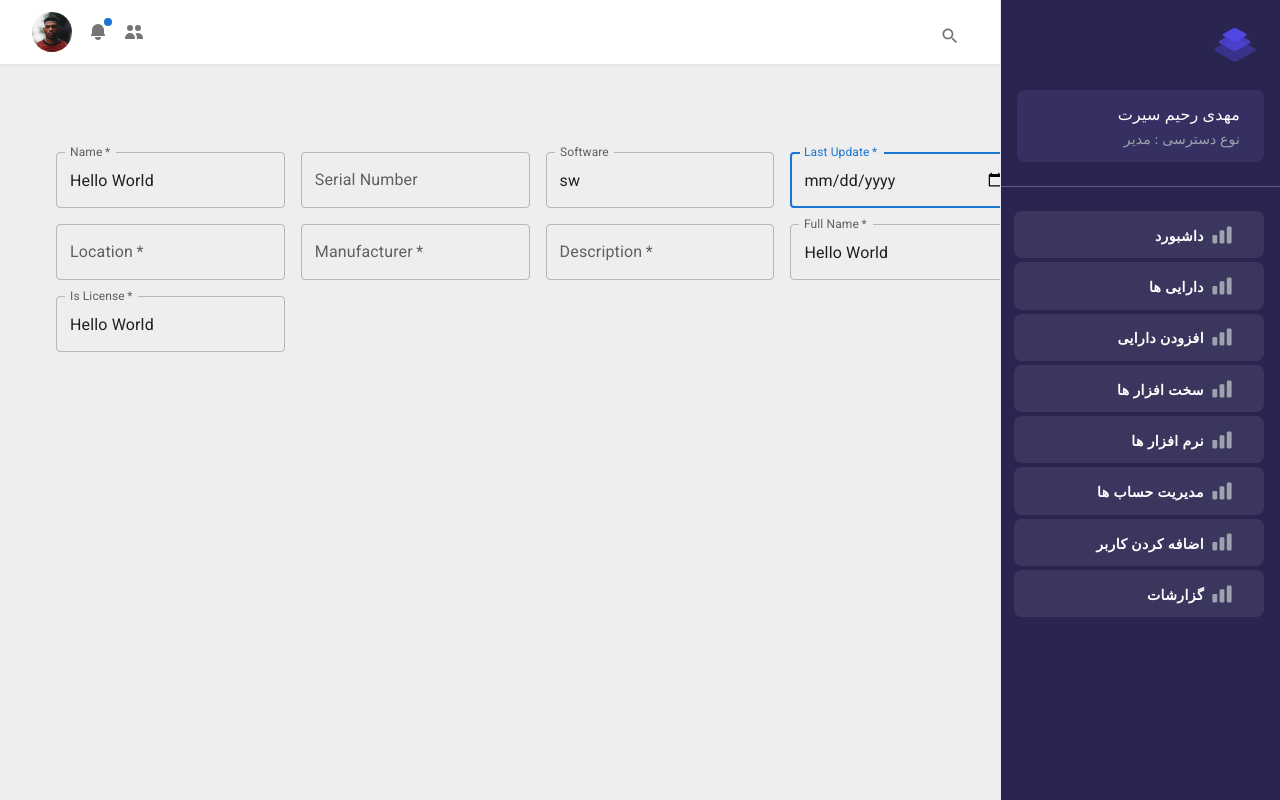
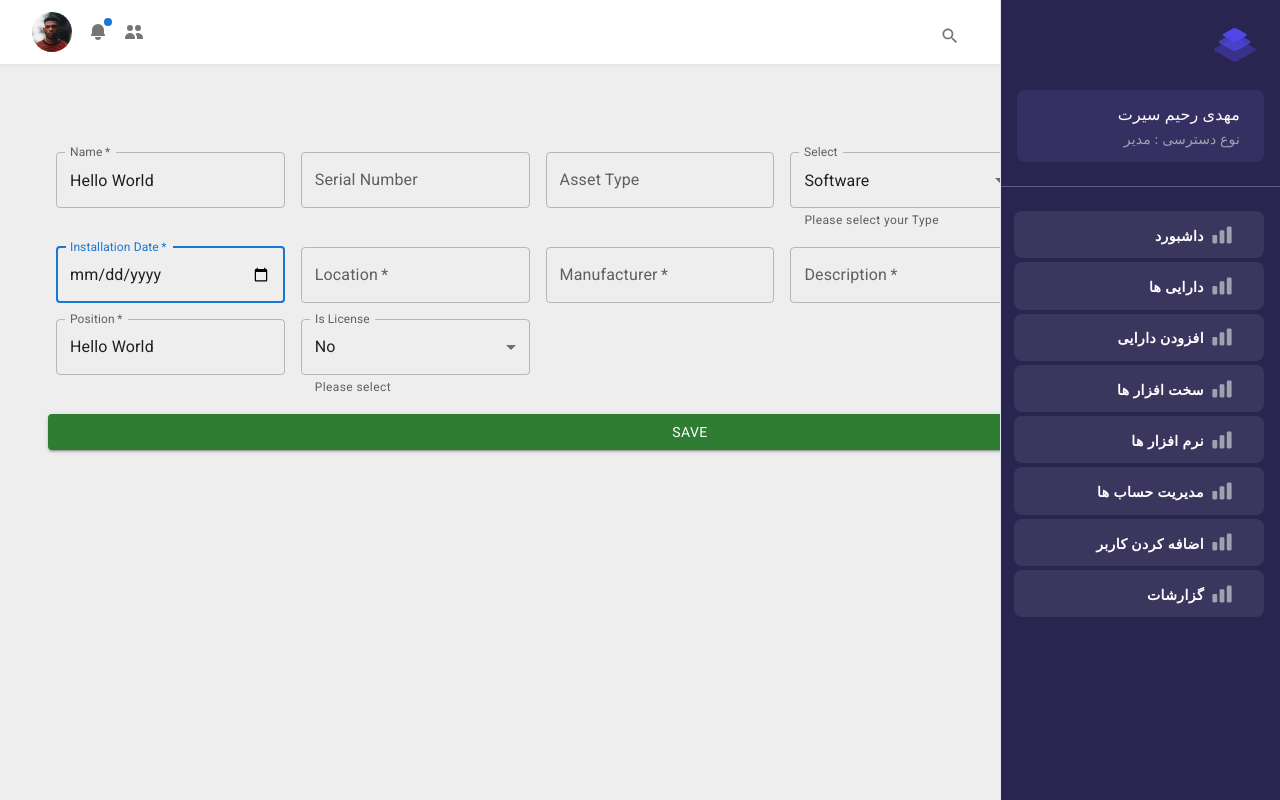
Before and after one commit to mehdirhm/Asset_management, a React (Create React App) app in the folder client/: page /add-asset in a window 1280 px wide. Shown: the top 800 px of the page. Built offline with nearby package versions, Linux system fonts and the light colour scheme.

Commit message:
send data for add assets to server

```diff
--- a/client/src/routes/add-assets.js
+++ b/client/src/routes/add-assets.js
@@ -3,16 +3,158 @@ import * as React from 'react';
 import Box from '@mui/material/Box';
 import TextField from '@mui/material/TextField';
 import Input from '@mui/material/Input';
+import Stack from '@mui/material/Stack';
+import Button from '@mui/material/Button';
+import FilledInput from '@mui/material/FilledInput';
+import MenuItem from '@mui/material/MenuItem';
+import axios from "axios";
 
-import FilledInput from '@mui/material/FilledInput';
+const types = [
+  {
+    value: 'sw',
+    label: 'Software',
+  },
+  {
+    value: 'hw',
+    label: 'Hardware',
+  },
+
+];
+
+const licenses = [
+  {
+    value: true,
+    label: 'Yes',
+  },
+  {
+    value: false,
+    label: 'No',
+  },
+
+];
 
 export default function AddAssets() {
 
 
     const [name, setName] = React.useState('');
-    const handleChange = (event) => {
+    const [serialNumber, setSerialNumber] = React.useState('');
+    const [description, setDescription] = React.useState('');
+    const [assetType, setAssetType] = React.useState('');
+    const [lastUpdate, setLastUpdate] = React.useState('');
+    const [installationDate, setInstallationDate] = React.useState('');
+    const [location, setLocation] = React.useState('');
+    const [position, setPosition] = React.useState('');
+    const [fullName, setFullName] = React.useState('');
+    const [isLicence, setIsLicence] = React.useState(false);
+    const [manufacturer, setManufacturer] = React.useState('');
+    const [type, setType] = React.useState('sw');
+
+
+
+
+
+
+
+
+
+
+
+
+    const handleChangeName = (event) => {
       setName(event.target.value);
-      console.log(name);
+      // console.log(name);
+
+    };
+
+    const handleChangeSerialNumber = (event) => {
+      setSerialNumber(event.target.value);
+      // console.log(serialNumber);
+
+    };
+    const handleChangeLastUpdate = (event) => {
+      setLastUpdate(event.target.value);
+      // console.log(lastUpdate);
+
+    };
+    const handleChangeAssetType = (event) => {
+      setAssetType(event.target.value);
+      // console.log(name);
+
+    };
+    const handleChangeInstallationDate = (event) => {
+      setInstallationDate(event.target.value);
+      // console.log(name);
+
+    };
+    const handleChangeLocation = (event) => {
+      setLocation(event.target.value);
+      // console.log(name);
+
+    };
+    const handleChangeManufacturer = (event) => {
+      setManufacturer(event.target.value);
+      // console.log(name);
+
+    };
+    const handleChangeDescription = (event) => {
+      setDescription(event.target.value);
+      // console.log(name);
+
+    };
+    const handleChangeFullName = (event) => {
+      setFullName(event.target.value);
+      // console.log(name);
+
+    };
+
+    const handleChangePosition = (event) => {
+      setPosition(event.target.value);
+      // console.log(name);
+
+    };
+
+    const handleChangeIsLicence = (event) => {
+      setIsLicence(event.target.value);
+      // console.log(name);
+
+    };
+
+    const handleChangeType = (event) => {
+      setType(event.target.value);
+      // console.log(name);
+
+    };
+    const handleSubmit = (event) => {
+      // setIsLicence(event.target.value);
+      // console.log("name");
+
+      const newAsset = () => {
+
+
+
+
+        return {
+          type,
+          name,
+          serialNumber,
+          description,
+          assetType,
+          lastUpdate,
+          installationDate,
+          location,
+          position,
+          fullName,
+          isLicence,
+          manufacturer
+        }
+
+      }
+
+      axios.post('http://localhost:3030/assets', {
+      data: newAsset()
+
+    });
+      console.log(newAsset());
 
     };
 
@@ -42,29 +184,43 @@ export default function AddAssets() {
           required
           id="outlined-required"
           label="Name"
-          onChange={handleChange}
+          onChange={handleChangeName}
           defaultValue="Hello World"
         />
 
         <TextField
           id="outlined-password-input"
           label="Serial Number"
-          type="number"
+          onChange={handleChangeSerialNumber}
           autoComplete="current-password"
         />
         <TextField
-          id="outlined-read-only-input"
-          label="Software"
-          defaultValue="sw"
-          InputProps={{
-            readOnly: true,
-          }}
+          id="outlined-required"
+          label="Asset Type"
+          onChange={handleChangeAssetType}
+
+
         />
+        <TextField
+          id="outlined-select-currency"
+          select
+          label="Select"
+          value={type}
+          onChange={handleChangeType}
+          helperText="Please select your Type"
+        >
+          {types.map((option) => (
+            <MenuItem key={option.value} value={option.value}>
+              {option.label}
+            </MenuItem>
+          ))}
+        </TextField>
 
 <TextField
           required
           id="outlined-required"
           label="Last Update"
+          onChange={handleChangeLastUpdate}
           type="date"
           focused        />
 
@@ -72,6 +228,7 @@ export default function AddAssets() {
             focused
           required
           label="Installation Date"
+          onChange={handleChangeInstallationDate}
           type="date"
 
         />
@@ -80,6 +237,7 @@ export default function AddAssets() {
 <TextField
           required
           id="outlined-required"
+          onChange={handleChangeLocation}
           label="Location"
 
         />
@@ -87,6 +245,7 @@ export default function AddAssets() {
           required
           id="outlined-required"
           label="Manufacturer"
+          onChange={handleChangeManufacturer}
           defaultValue=""
         />
 
@@ -94,6 +253,7 @@ export default function AddAssets() {
           required
           id="outlined-required"
           label="Description"
+          onChange={handleChangeDescription}
           defaultValue=""
         />
 
@@ -101,6 +261,7 @@ export default function AddAssets() {
           required
           id="outlined-required"
           label="Full Name"
+          onChange={handleChangeFullName}
           defaultValue="Hello World"
         />
 
@@ -108,18 +269,39 @@ export default function AddAssets() {
           required
           id="outlined-required"
           label="Position"
-          defaultValue="Hello World"
-        />
-
-<TextField
-          required
-          id="outlined-required"
-          label="Is License"
+          onChange={handleChangePosition}
           defaultValue="Hello World"
         />
 
 
+
+
+<TextField
+          id="outlined-select-currency"
+          select
+          label="Is License"
+          value={isLicence}
+          onChange={handleChangeIsLicence}
+          helperText="Please select"
+        >
+          {licenses.map((option) => (
+            <MenuItem key={option.value} value={option.value}>
+              {option.label}
+            </MenuItem>
+          ))}
+        </TextField>
+
+
       </div>
+      <Stack  >
+      <Button
+      onClick = {handleSubmit}
+
+
+       variant="contained" color="success">
+        Save
+      </Button>
+      </Stack>
     </Box>
     </>
   );
```
